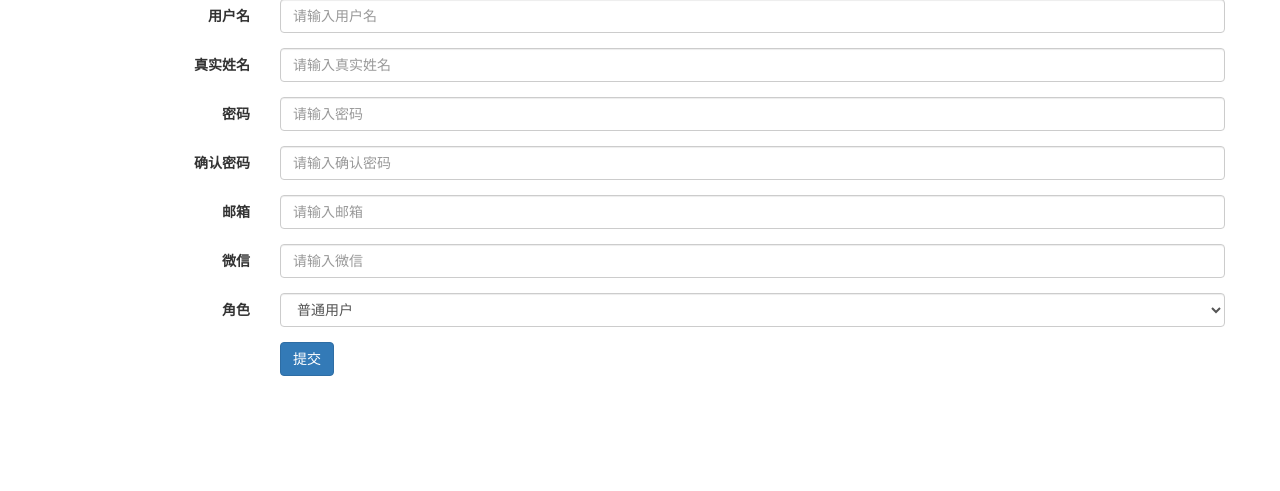
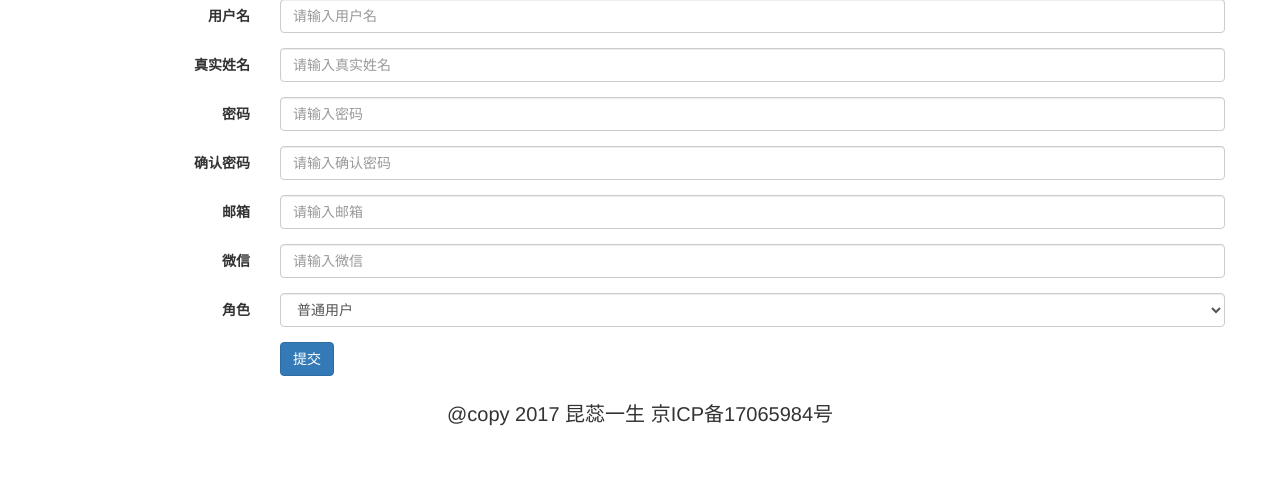
Before and after one commit to caokun88/flask_demo, a Flask app: template templates/register.html in a window 1280 px wide. Shown: the part 143-634 px from the top of the page. Run offline with Flask 2, Linux system fonts and the light colour scheme; the template is opened without the code that fills it, so the values that code supplies are empty; some libraries are stand-ins or nearby versions.

Commit message:
IPC备案号填写在页脚

```diff
--- a/templates/base/base.html
+++ b/templates/base/base.html
@@ -40,7 +40,7 @@
         </nav>
         <div class="content">{% block content %}<h2>欢迎： {{ user.real_name }}</h2>{% endblock %}</div>
     </div>
-    <footer class="footer">{% block footer %}{% endblock %}</footer>
+    <footer class="footer">{% block footer %}@copy 2017 昆蕊一生 京ICP备17065984号{% endblock %}</footer>
 </body>
 <style>
     .content {
```
